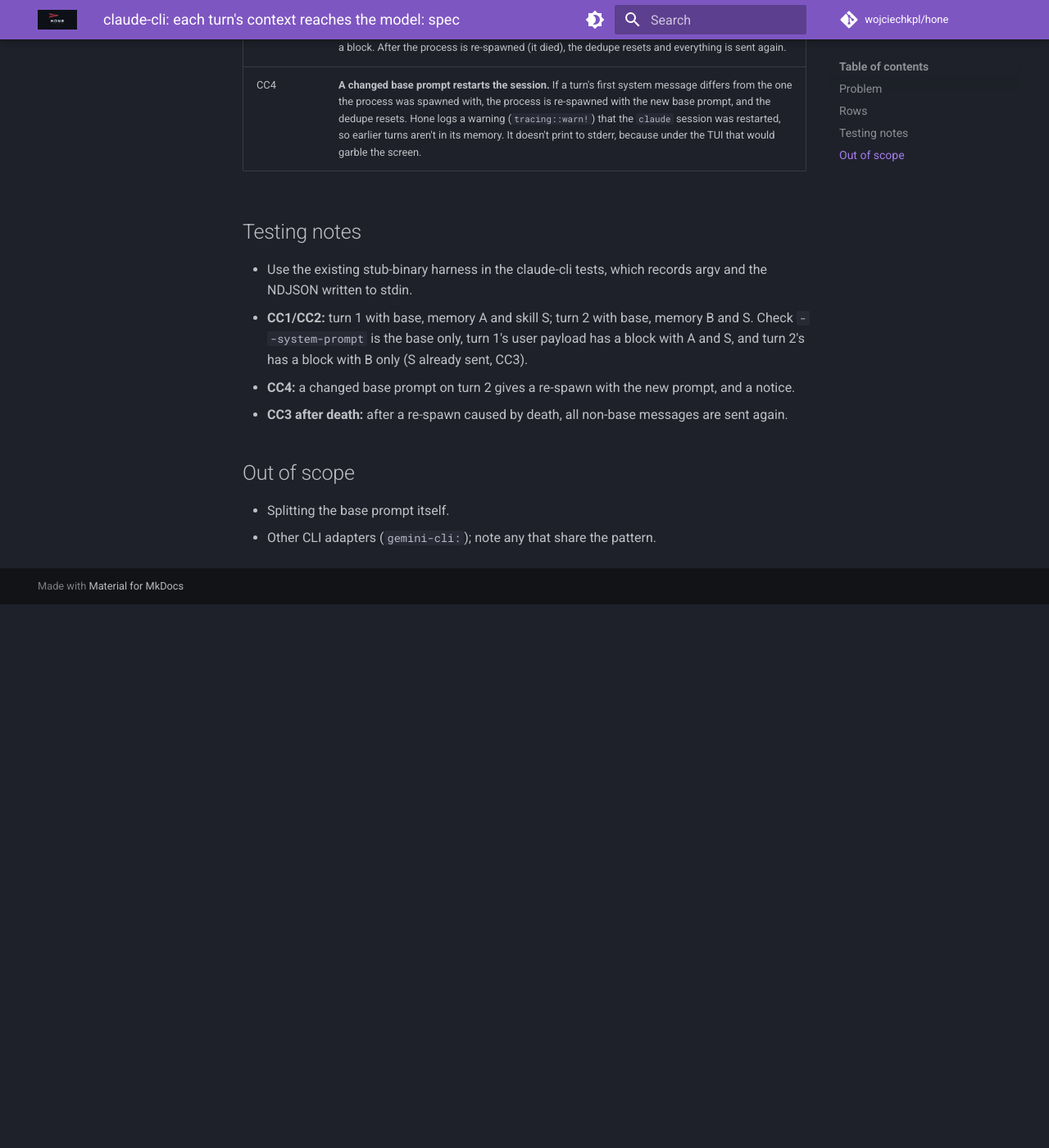
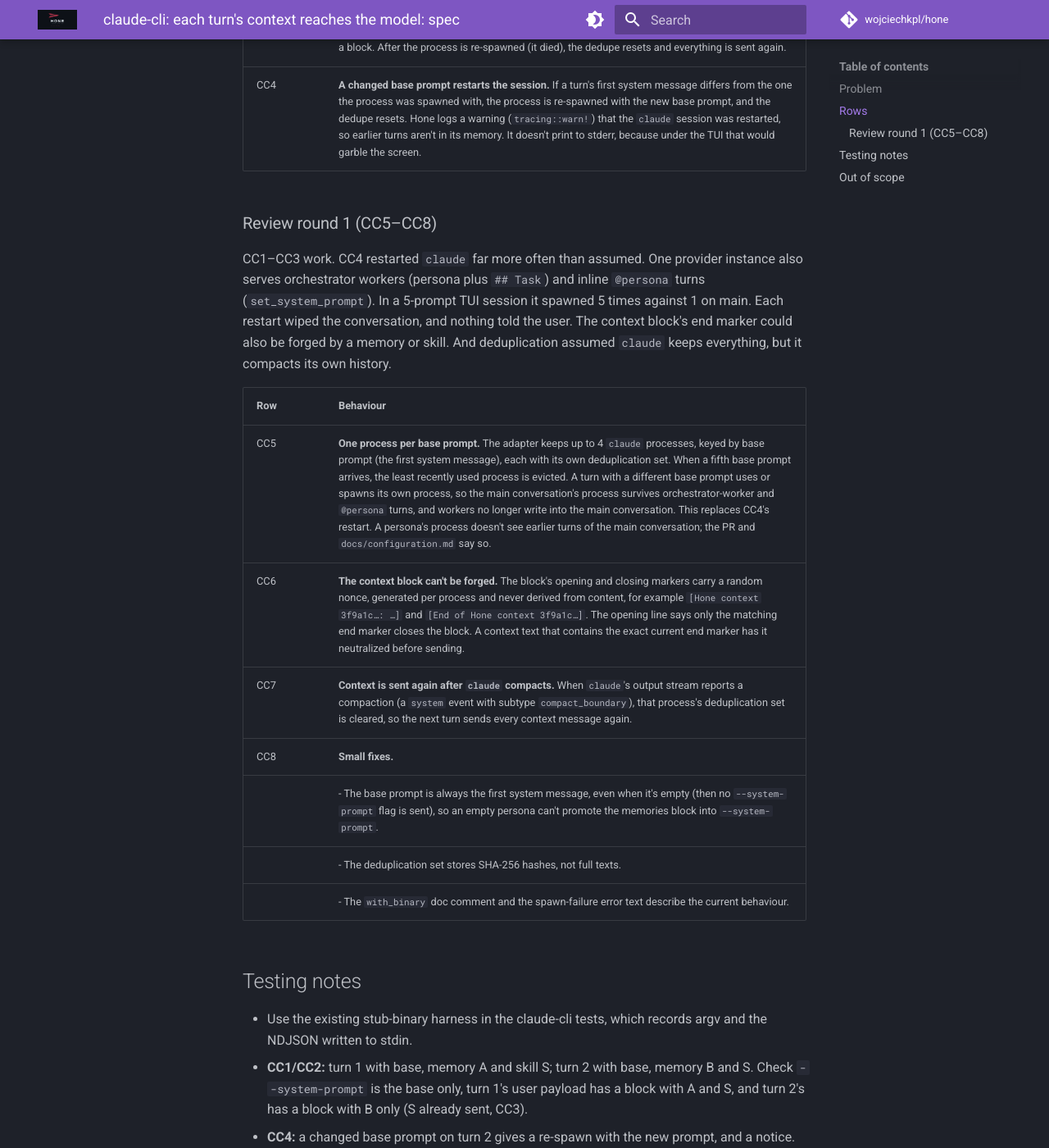
Before and after one commit to wojciechkpl/hone, an MkDocs documentation site: the page built from docs/plans/claude-cli-turn-context-spec.md, in a window 1280 px wide and 1400 px high, scrolled down 880 px. Shown: the whole window at 82% size. Built offline with MkDocs 1.6.1 and Material for MkDocs 9.7.7, drawn with Linux system fonts in a browser that asks for light colours; comment, search, counter and statistics services are not loaded; before the commit the page ends 1617 px from its top, so only the background shows below that.

Commit message:
docs: claude-cli spec round 1 (CC5–CC8)

```diff
--- a/docs/plans/claude-cli-turn-context-spec.md
+++ b/docs/plans/claude-cli-turn-context-spec.md
@@ -15,6 +15,20 @@
 | CC3 | **Nothing is repeated.** A system message whose exact text was already sent by this process (at spawn or in an earlier turn's block) isn't sent again. When a turn has nothing new, it is sent without a block. After the process is re-spawned (it died), the dedupe resets and everything is sent again. |
 | CC4 | **A changed base prompt restarts the session.** If a turn's first system message differs from the one the process was spawned with, the process is re-spawned with the new base prompt, and the dedupe resets. Hone logs a warning (`tracing::warn!`) that the `claude` session was restarted, so earlier turns aren't in its memory. It doesn't print to stderr, because under the TUI that would garble the screen. |
 
+### Review round 1 (CC5–CC8)
+
+CC1–CC3 work. CC4 restarted `claude` far more often than assumed. One provider instance also serves orchestrator workers (persona plus `## Task`) and inline `@persona` turns (`set_system_prompt`). In a 5-prompt TUI session it spawned 5 times against 1 on main. Each restart wiped the conversation, and nothing told the user. The context block's end marker could also be forged by a memory or skill. And deduplication assumed `claude` keeps everything, but it compacts its own history.
+
+| Row | Behaviour |
+|---|---|
+| CC5 | **One process per base prompt.** The adapter keeps up to 4 `claude` processes, keyed by base prompt (the first system message), each with its own deduplication set. When a fifth base prompt arrives, the least recently used process is evicted. A turn with a different base prompt uses or spawns its own process, so the main conversation's process survives orchestrator-worker and `@persona` turns, and workers no longer write into the main conversation. This replaces CC4's restart. A persona's process doesn't see earlier turns of the main conversation; the PR and `docs/configuration.md` say so. |
+| CC6 | **The context block can't be forged.** The block's opening and closing markers carry a random nonce, generated per process and never derived from content, for example `[Hone context 3f9a1c…: …]` and `[End of Hone context 3f9a1c…]`. The opening line says only the matching end marker closes the block. A context text that contains the exact current end marker has it neutralized before sending. |
+| CC7 | **Context is sent again after `claude` compacts.** When `claude`'s output stream reports a compaction (a `system` event with subtype `compact_boundary`), that process's deduplication set is cleared, so the next turn sends every context message again. |
+| CC8 | **Small fixes.** |
+|  | - The base prompt is always the first system message, even when it's empty (then no `--system-prompt` flag is sent), so an empty persona can't promote the memories block into `--system-prompt`. |
+|  | - The deduplication set stores SHA-256 hashes, not full texts. |
+|  | - The `with_binary` doc comment and the spawn-failure error text describe the current behaviour. |
+
 ## Testing notes
 
 - Use the existing stub-binary harness in the claude-cli tests, which records argv and the NDJSON written to stdin.
```
